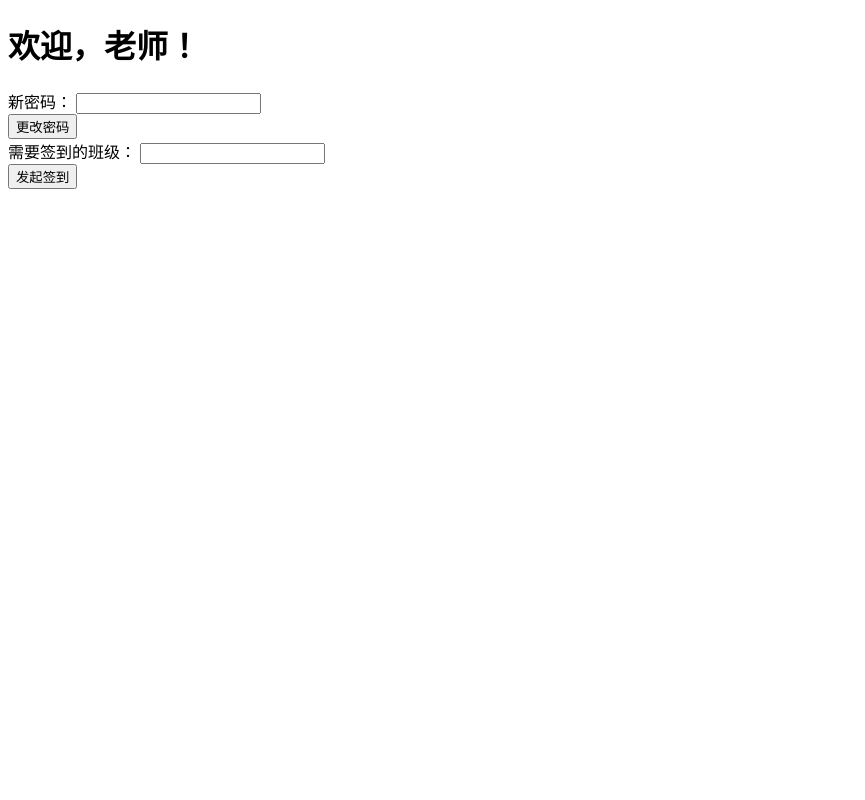
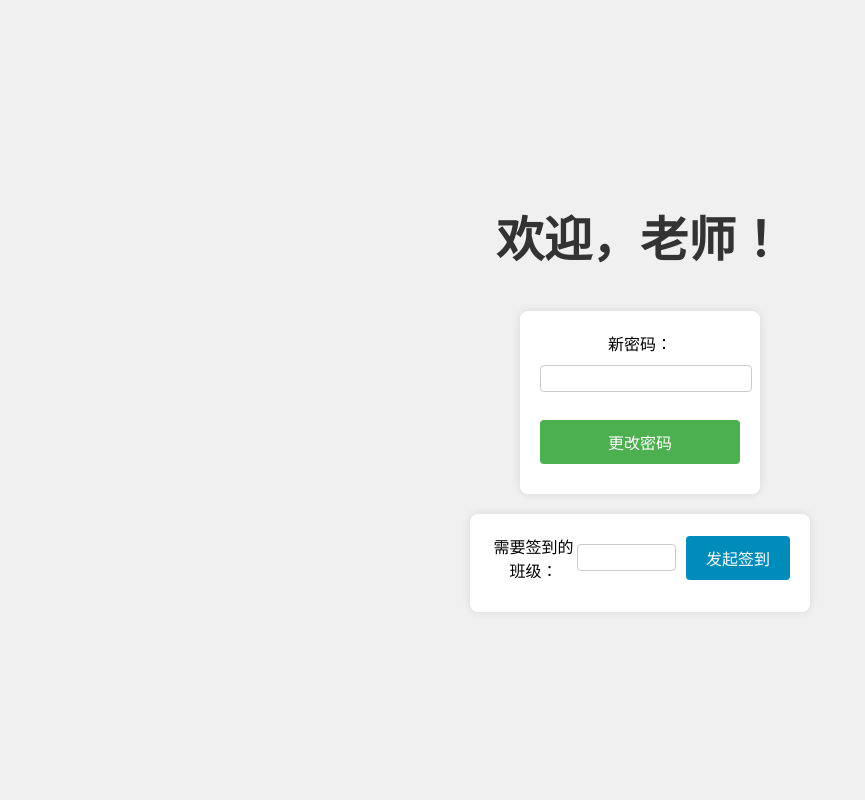
Before and after one commit to AqualCross/attend, a Flask app: template templates/teacher.html in a window 1280 px wide. Shown: the whole page, without its empty margins (0-865 px from the left). Run offline with Flask 3, Linux system fonts and the light colour scheme; the template is opened without the code that fills it, so the values that code supplies are empty.

Commit message:
网页样式优化

```diff
--- a/static/css/style.css
+++ b/static/css/style.css
@@ -1,3 +1,116 @@
-body{
-    background-color: chocolate;
+/* 通用样式 */
+body {
+    font-family: Arial, sans-serif;
+    display: flex;
+    justify-content: center;
+    align-items: center;
+    flex-direction: column;
+    height: 100vh;
+    margin: 0;
+    background-color: #f0f0f0;
 }
+
+h1 {
+    font-size: 3em;
+    color: #333;
+    margin-bottom: 40px;
+}
+
+/* 表单样式 */
+form {
+    background-color: white;
+    padding: 20px;
+    border-radius: 8px;
+    box-shadow: 0 0 10px rgba(0, 0, 0, 0.1);
+    width: 300px;
+    text-align: center;
+    margin-bottom: 20px;
+}
+
+form#updatePasswordForm {
+    width: 200px;
+}
+
+label, input {
+    display: block;
+    width: 100%;
+    margin-bottom: 10px;
+}
+
+input[type="password"], input[type="text"], input[type="file"] {
+    padding: 5px;
+    border: 1px solid #ccc;
+    border-radius: 4px;
+}
+
+/* 按钮样式 */
+input[type="submit"], button {
+    background-color: #4CAF50;
+    color: white;
+    border: none;
+    padding: 10px 20px;
+    border-radius: 4px;
+    cursor: pointer;
+    font-size: 1em;
+}
+
+input[type="submit"]:hover, button:hover {
+    background-color: #45a049;
+}
+
+#newAttendance input[type="submit"] {
+    background-color: #008CBA;
+    color: white;
+    padding: 10px 20px;
+    font-size: 1em;
+}
+
+#newAttendance input[type="submit"]:hover {
+    background-color: #007bb5;
+}
+
+form#fileUploadForm {
+    width: 300px;
+}
+
+form#fileUploadForm input[type="file"] {
+    margin-bottom: 20px;
+    padding: 10px;
+    border: 1px solid #ccc;
+    border-radius: 4px;
+    width: 100%;
+    box-sizing: border-box;
+}
+
+/* 学生页面签到按钮样式 */
+#checkInButton {
+    background-color: #008CBA;
+    color: white;
+    padding: 15px 30px;
+    font-size: 1.2em;
+    border-radius: 8px;
+    cursor: pointer;
+    margin-top: 20px;
+    width: auto;
+}
+
+#checkInButton:hover {
+    background-color: #007bb5;
+}
+
+/* 教师页面发起签到输入框和按钮样式 */
+form#newAttendance {
+    width: 300px;
+    display: flex;
+    justify-content: center;
+    align-items: center;
+}
+
+form#newAttendance input[type="text"] {
+    flex-grow: 1;
+    margin-right: 10px;
+}
+
+form#newAttendance input[type="submit"] {
+    width: auto;
+}
--- a/templates/manager.html
+++ b/templates/manager.html
@@ -4,6 +4,7 @@
     <meta charset="utf-8">
     <meta name="viewport" content="width=device-width, initial-scale=1">
     <title>信息管理系统</title>
+    <link rel="stylesheet" href="/static/css/style.css">
 </head>
 <body>
 <h1>提交excel文件</h1>
--- a/templates/teacher.html
+++ b/templates/teacher.html
@@ -4,6 +4,7 @@
     <meta charset="UTF-8">
     <meta name="viewport" content="width=device-width, initial-scale=1.0">
     <title>教师页面</title>
+    <link rel="stylesheet" href="/static/css/style.css">
 </head>
 <body>
     <h1>欢迎，{{ name }}老师！</h1>
```
Also changed, not shown: templates/index.html (+57 -7 lines), templates/student.html (+1 -10 lines).
